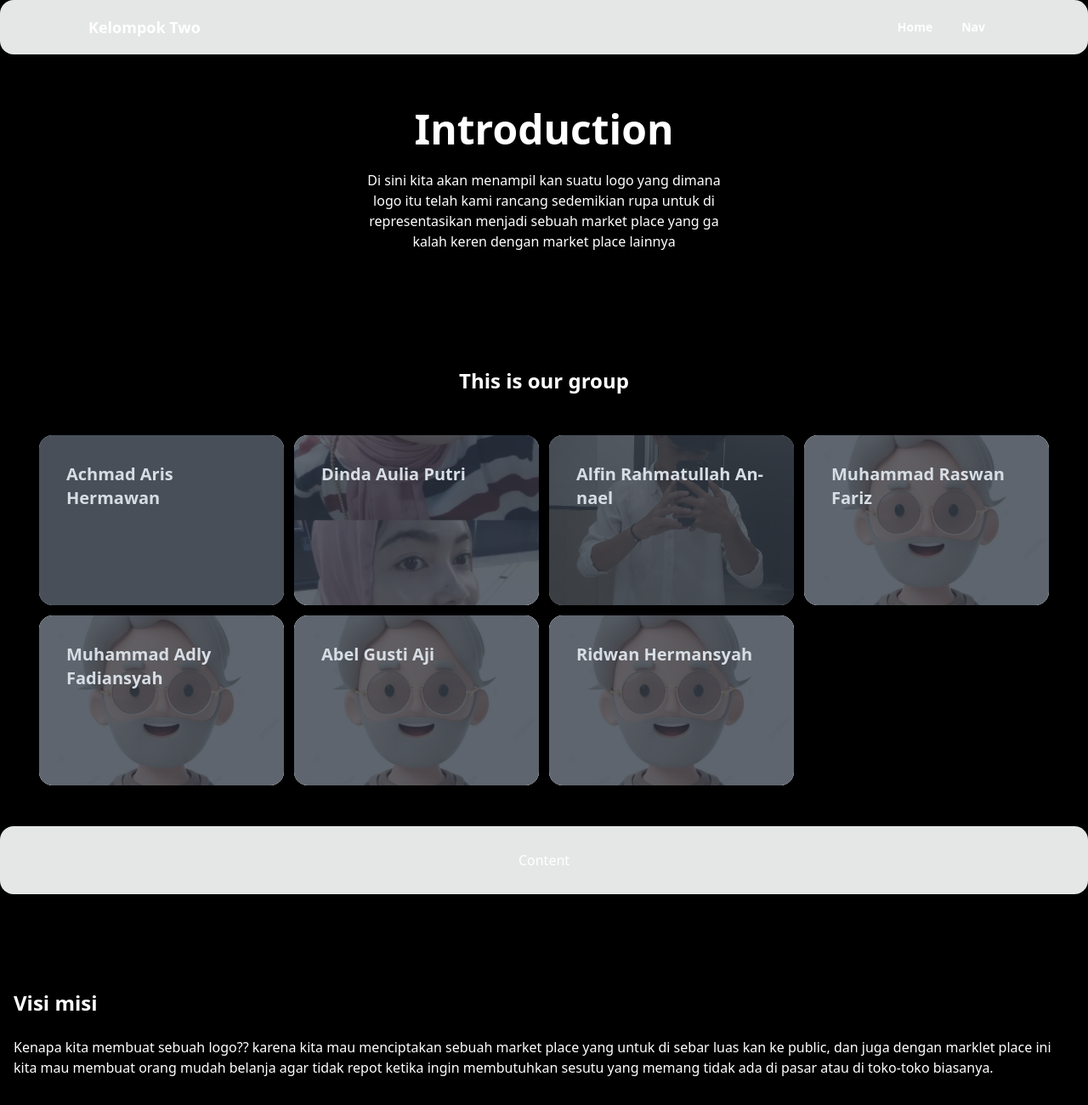
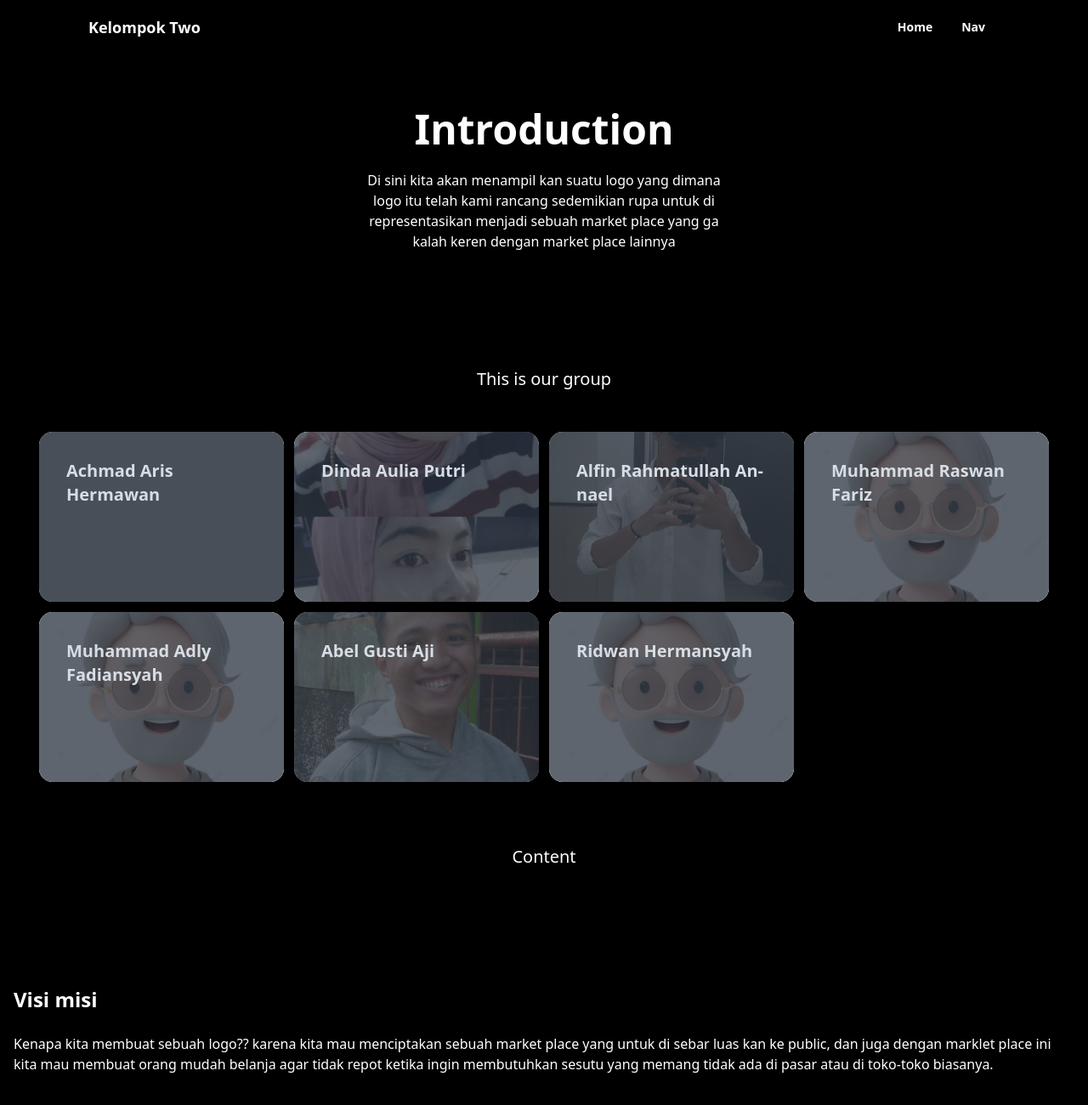
Before and after one commit to ArisHermawan123/GriGoRamart, a plain HTML site: page frontend/index.html in a window 1280 px wide. Shown: the top 1300 px of the page at 85% size. Drawn offline with nearby package versions, Linux system fonts and the light colour scheme; grey boxes are pictures that could not be loaded.

Commit message:
Update index.html

```diff
--- a/frontend/index.html
+++ b/frontend/index.html
@@ -9,7 +9,7 @@
   </head>
   <body>
     <section>
-      <div class="navbar bg-base-300 rounded-box sm:px-24">
+      <div class="navbar rounded-box sm:px-24">
         <div class="flex-1 px-2 lg:flex-none">
           <a class="text-lg font-bold">Kelompok Two</a>
         </div>
@@ -38,7 +38,7 @@
         </div>
 
         <div class="flex justify-center pt-24">
-          <h1 class="text-2xl font-bold">This is our group</h1>
+          <h1 class="text-xl">This is our group</h1>
         </div>
         <div class="flex justify-center flex-wrap items-center pt-12">
           <div class="grid justify-center items-center sm:grid-cols-4 gap-3">
@@ -84,7 +84,7 @@
             </div>
             <div class="card bg-base-100 image-full w-72 shadow-xl">
               <figure>
-                <img src="../images/avatar-3d-gratis-10-1.jpg" alt="Achmad Aris Hermawan" style="height: 200px; width: 100%" />
+                <img src="../images/WhatsApp Image 2024-08-20 at 06.03.17_9f6dcf52.jpg" alt="Achmad Aris Hermawan" style="height: 200px; width: 100%" />
               </figure>
               <div class="card-body">
                 <h2 class="card-title">Abel Gusti Aji</h2>
@@ -102,7 +102,7 @@
         </div>
       </div>
       <div id="Visi" class="flex w-full flex-col">
-        <div class="card bg-base-300 rounded-box grid h-20 place-items-center">Content</div>
+        <div class="card text-xl rounded-box grid h-20 place-items-center">Content</div>
       </div>
       <div class="hero pt-24">
         <div class="hero-content">
```
